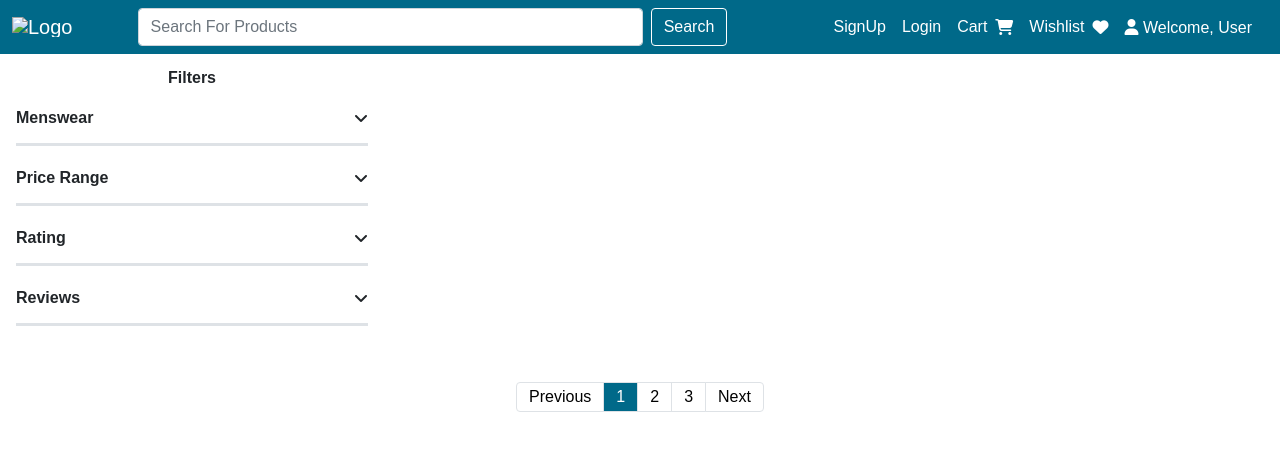
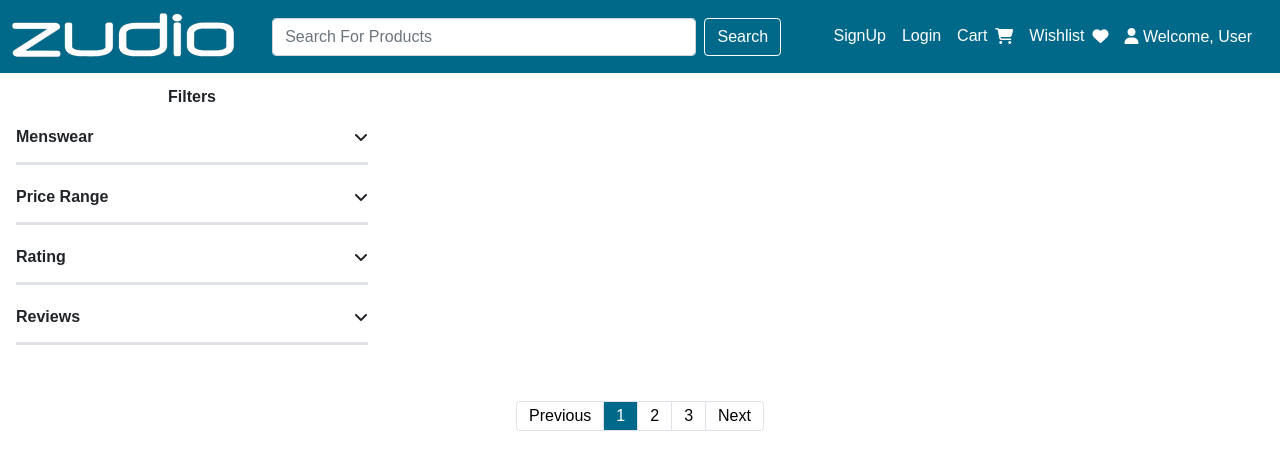
Before and after one commit to NIKHILBOMMAKANTI/JsProject, a plain HTML site: page index.html in a window 1280 px wide. Drawn offline with nearby package versions, Linux system fonts and the light colour scheme; some packages are replaced by stand-ins of ours; no server answers; a script that the page names is missing.

Commit message:
Fixed the Image

```diff
--- a/index.html
+++ b/index.html
@@ -34,7 +34,7 @@
   <nav class="navbar navbar-expand-lg navbar navbar-dark bg-dark">
     <div class="container-fluid">
       <a class="navbar-brand" href="./index.html">
-        <img src="../Project/Images/Zudio.webp" alt="Logo">
+        <img src="./Zudio.webp" alt="Logo">
       </a>
       <button class="navbar-toggler" type="button" data-bs-toggle="collapse" data-bs-target="#navbarContent"
         aria-controls="navbarContent" aria-expanded="false" aria-label="Toggle navigation">
```
Also changed, not shown: Zudio.webp (added).
